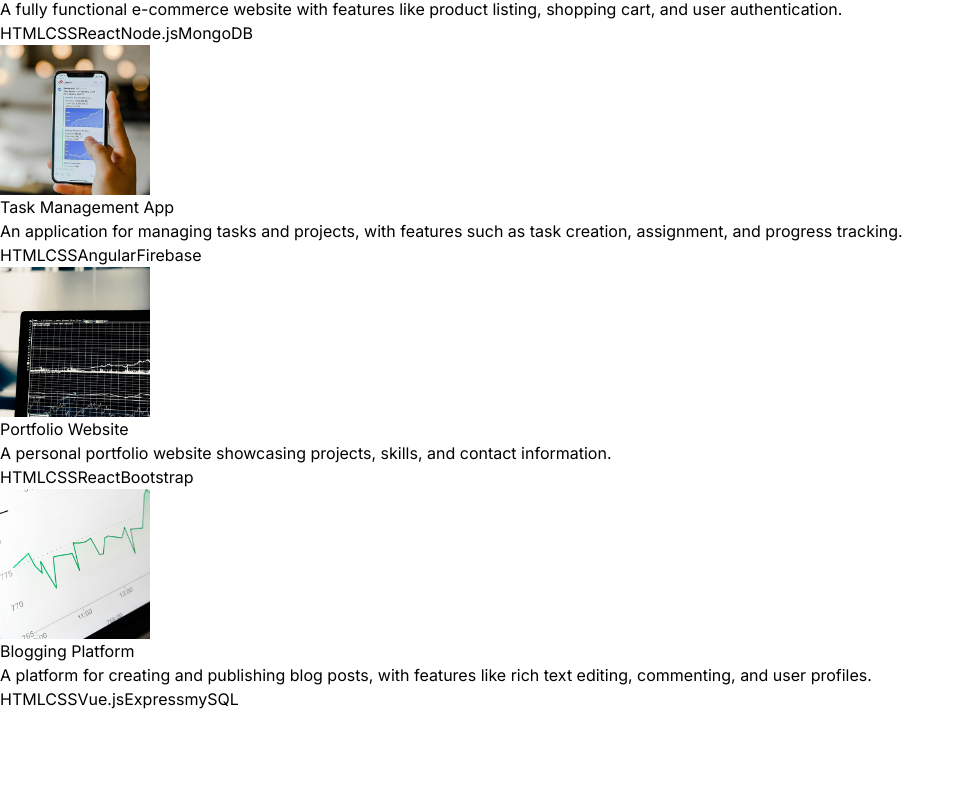
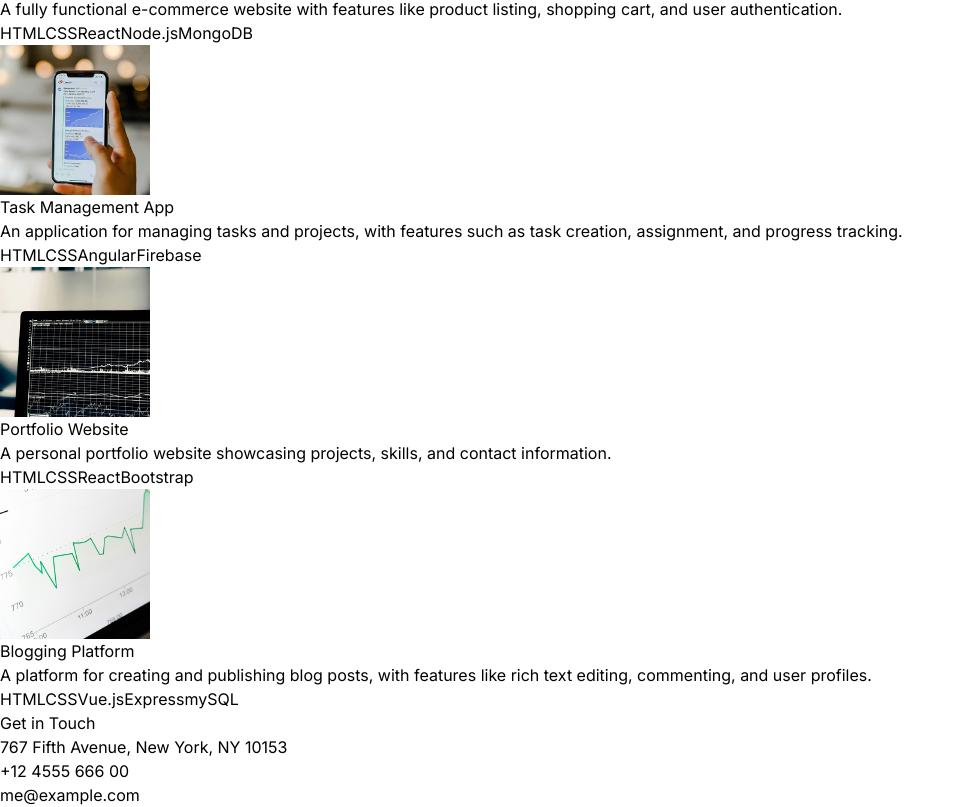
Before and after one commit to Rohitsalgar125/react_portfolio_tailwind, a React (Vite) app: page / in a window 1280 px wide. Shown: the part 2191-2998 px from the top of the page, without its empty margins (0-960 px from the left). Before the commit the page ends 2902 px from the top, so only its background shows below. Built offline with nearby package versions, Linux system fonts and the light colour scheme.

Commit message:
contact added

```diff
--- a/src/App.jsx
+++ b/src/App.jsx
@@ -1,4 +1,5 @@
 import About from "./components/About";
+import Contact from "./components/Contact";
 import Experience from "./components/Experience";
 import Navbar from "./components/Navbar";
 import Profile from "./components/Profile";
@@ -18,6 +19,7 @@
         <Technologies />
         <Experience />
         <Projects/>
+        <Contact/>
       </div>
     </div>
   );
--- /dev/null
+++ b/src/components/Contact.jsx
@@ -0,0 +1,19 @@
+import React from 'react'
+import { CONTACT } from '../constants'
+
+const Contact = () => {
+  return (
+    <div className='border-b border-neutral-700 pb-20'>
+    <h1 className='my-10 text-center text-4xl'>
+      Get in Touch
+    </h1>
+    <div className='text-center tracking-tighter'>
+     <p className='my-4 bg-gradient-to-r from-pink-300 via-slate-500 to-purple-500 bg-clip-text text:4xl tracking-tight text-transparent'>{CONTACT.address}</p>
+     <p className='my-4 bg-gradient-to-r from-pink-300 via-slate-500 to-purple-500 bg-clip-text text:4xl tracking-tight text-transparent'>{CONTACT.phoneNo}</p>
+     <a href='#' className='my-4 bg-gradient-to-r from-pink-300 via-slate-500 to-purple-500 bg-clip-text text:4xl tracking-tight text-transparent'>{CONTACT.email}</a>
+    </div>
+    </div>
+  )
+}
+
+export default Contact
--- a/src/components/Projects.jsx
+++ b/src/components/Projects.jsx
@@ -3,7 +3,7 @@
 
 const Projects = () => {
   return (
-    <div className="border-b border-neutral-400 pb-4">
+    <div className="border-b border-neutral-900 pb-4">
       <h1 className="my-20 text-center text-4xl">Projects</h1>
       <div>
         {PROJECTS.map((project, index) => {
```
